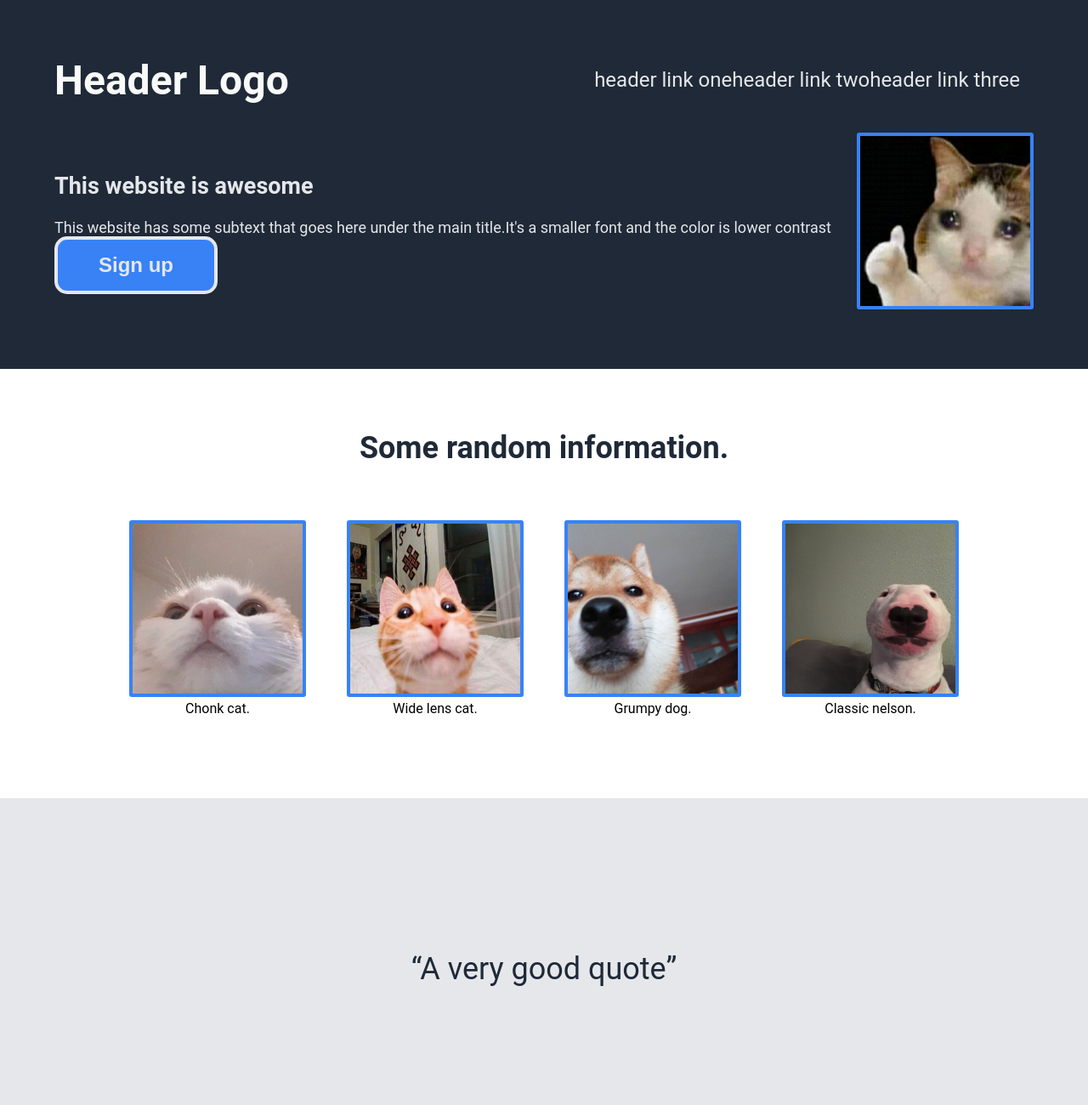
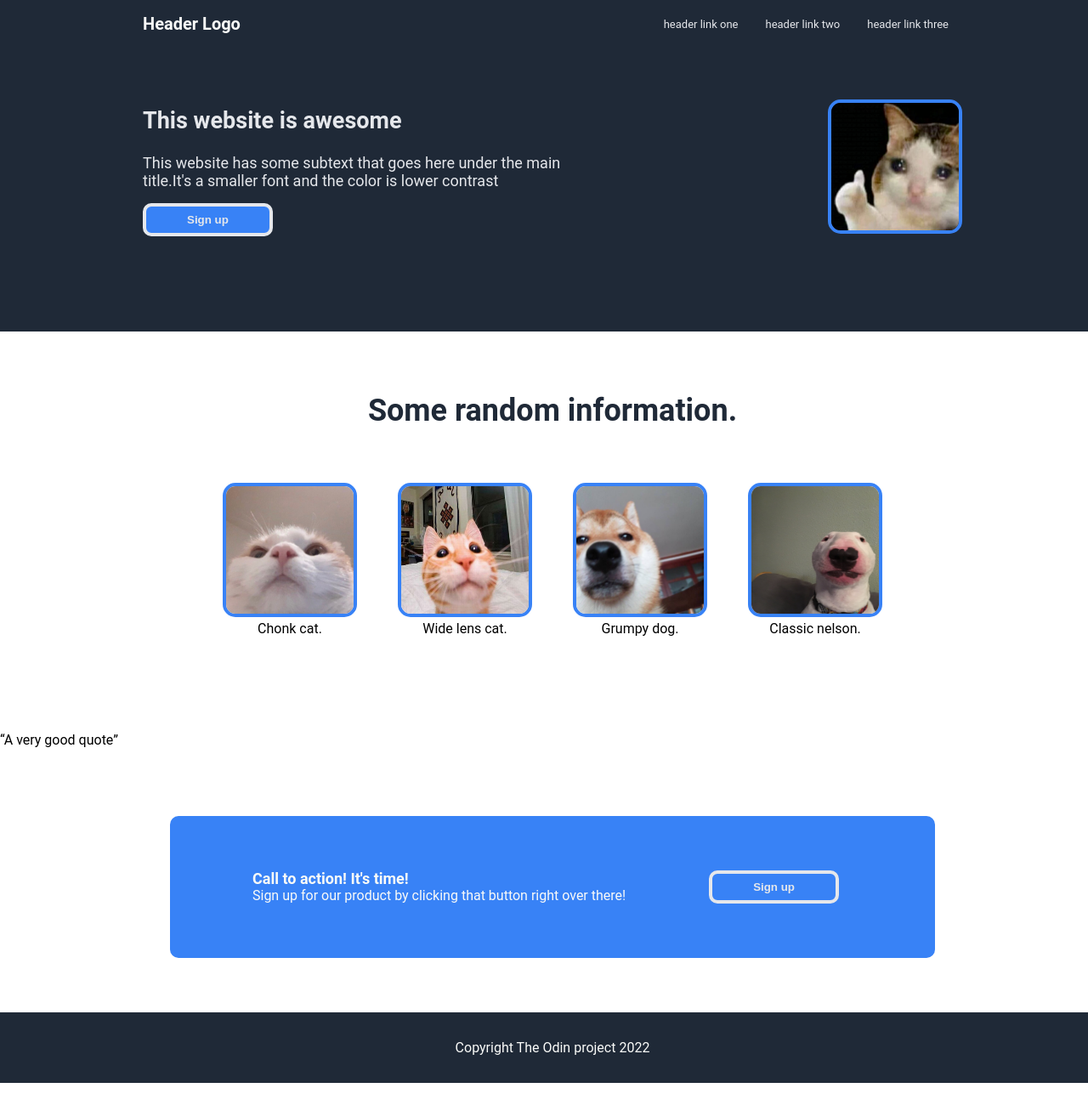
Before and after one commit to Yriann/landing-page, a plain HTML site: page index.html in a window 1280 px wide. Shown: the top 1300 px of the page at 85% size. Drawn offline with Linux system fonts and the light colour scheme.

Commit message:
Replaces quote class selector with section3 class selector, fixing the formating of the quote

```diff
--- a/styles.css
+++ b/styles.css
@@ -3,8 +3,8 @@ body {
     font-family: roboto, sans-serif;
     display: flex;
     flex-direction: column;
-    height: auto;
-    width: auto;
+    height: 1500px;
+    width: 1300px;
 }
 
 .header, .footer{
@@ -18,31 +18,43 @@ body {
     display: flex;
     justify-content: space-between;
     align-items: center;
-    padding: 16px;
+    padding: 48px;
+    padding-top: 16px;
 }
 
 .header{
     background-color: #1f2937;
     font-size: 24px ;
-    padding: 48px;
+    padding: 5em;
     flex-direction: column;
+    padding-top: 0;
+    padding-bottom: 2em;
+
 }
 
 .topleft {
-    font-size: 48px;
+    font-size: 24px;
     font-weight: bolder;
     color: #F9FAF8;
+    font-size: smaller;
+    font-weight: bolder;
 }
 
 .topright {
     display: flex;
     justify-content: flex-end;
-    padding: 16px;
+    padding-inline-end: 0;
+    font-size: small;
+}
+
+h1 {
+    font-size: 48px;
 }
 
 a {
     text-decoration: none;
     color: #e5e7eb;
+    padding-inline: 16px;
 }
 
 ul {
@@ -58,6 +70,7 @@ ul {
 
 .bottomright {
     justify-content: flex-end;
+    padding-left: 12em;
 }
 
 .title {
@@ -79,13 +92,13 @@ ul {
 }
 
 img {
-    width: 200px;
-    height: 200px;
+    width: 150px;
+    height: 150px;
     border:4px solid #3882f6;
-    border-radius: 3px;
+    border-radius: 15px;
 }
 
-.quote {
+.section3 {
     background-color: #e5e7eb;
     font-size: 36px;
     font-style: light italic;
@@ -94,21 +107,34 @@ img {
     padding: 4em;
 }
 
+/* .quote {
+    font-size: 36px;
+    font-style: light italic;
+    color: #1f2937;
+    text-align: center;
+    padding: 4em;
+} */
+
+.author {
+    text-align: end;
+    font-weight: bolder;
+}
+
 .section4 {
     display: flex;
     justify-content: space-around;
     align-items: center;
     flex-direction: row;
     background-color: #3882f6;
-    padding: 3em;
-    margin: 5em;
-    margin-inline: 15em;
+    padding: 48px;
+    margin: 64px;
+    margin-inline: 200px;
     color: #F9FAF8;
-    border-radius: 16px;
+    border-radius: 10px;
 }
 
 .smallheader{
-    font-size: 36px;
+    font-size: 18px;
     font-weight: bolder;
 }
 
@@ -116,11 +142,13 @@ button {
     background-color: #3882f6;
     border:4px solid #e5e7eb;
     color: #e5e7eb;
-    font-size: 24px;
+    font-size: 5x;
     font-weight: bolder;
-    padding: 16px;
-    border-radius: 15px;
+    padding: 8px;
+    border-radius: 10px;
     padding-inline: 48px;
+    margin: 16px;
+    margin-left: 0;
 }
 
 .footer{
```
